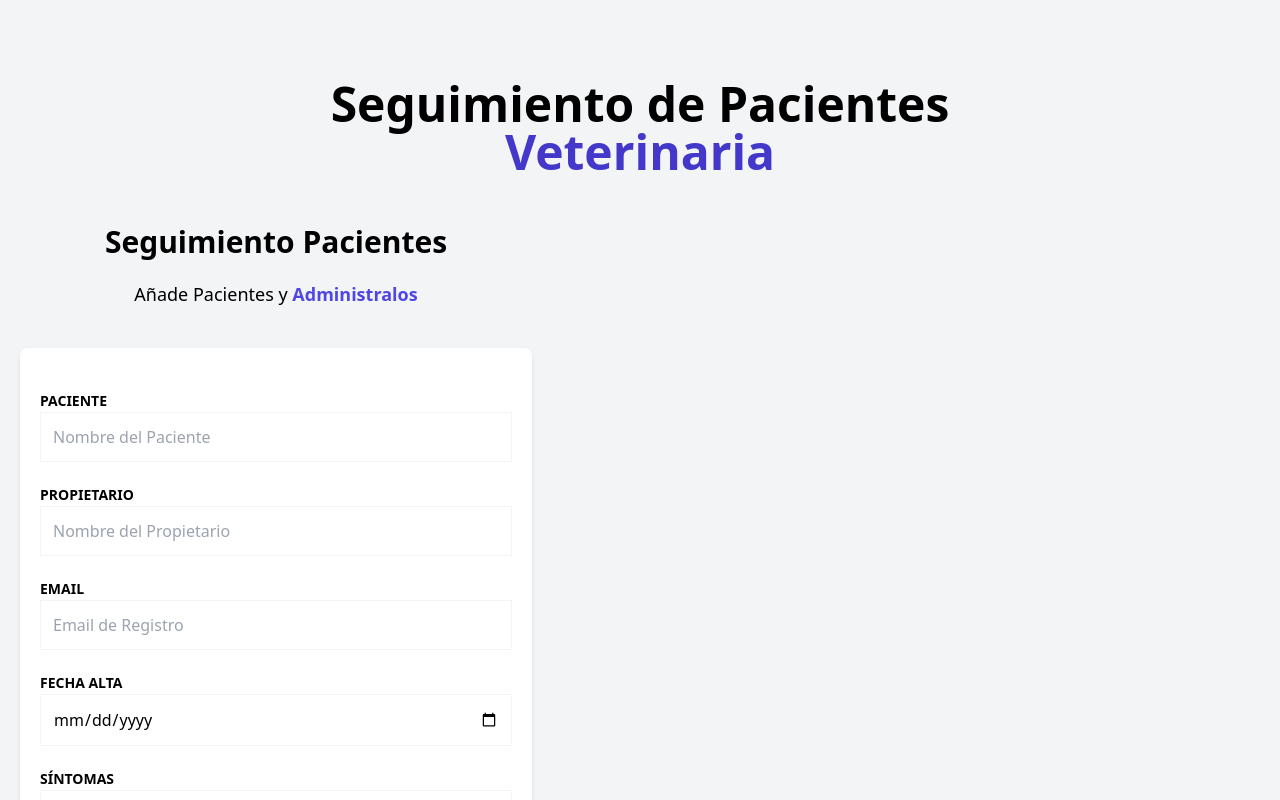
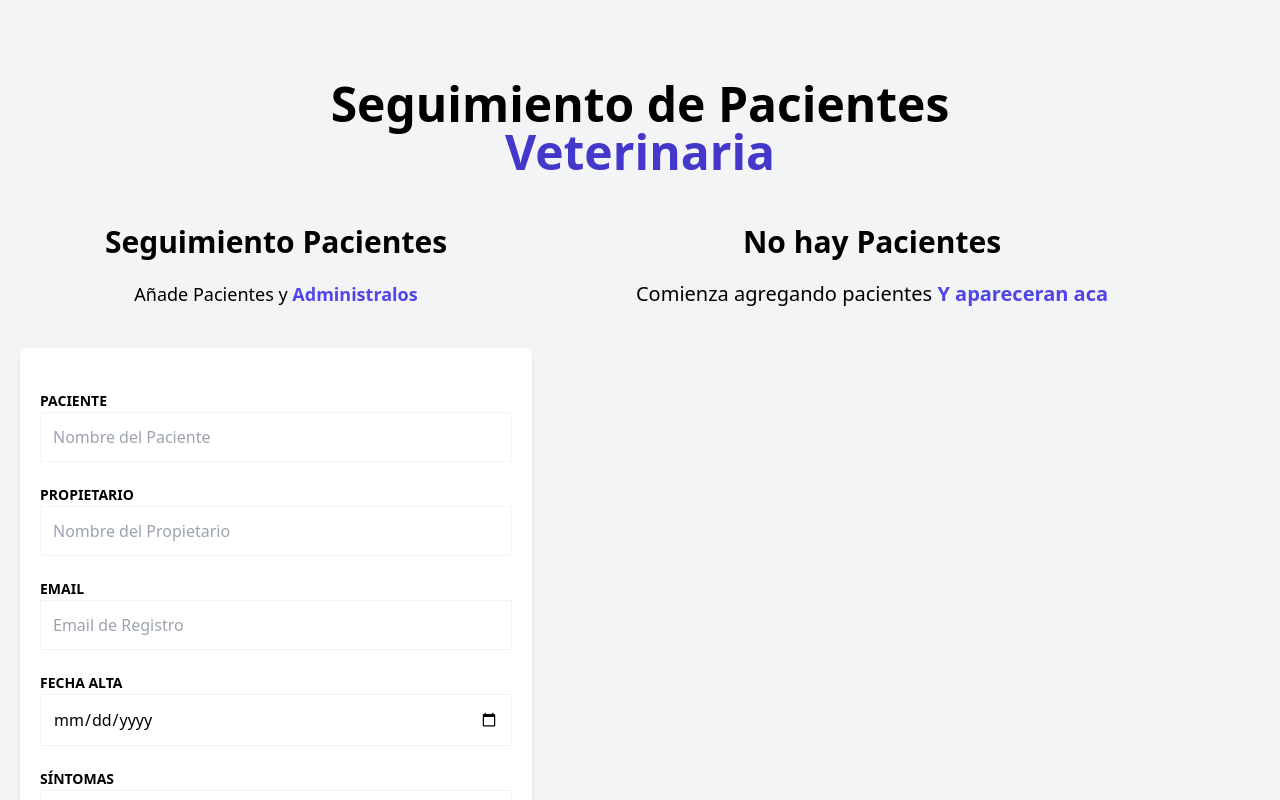
Before and after one commit to be-tho/control-de-pacientes, a React (Vite) app: page / in a window 1280 px wide. Shown: the top 800 px of the page. Built offline with nearby package versions, Linux system fonts and the light colour scheme.

Commit message:
agregar y mostrar pacientes

```diff
--- a/package.json
+++ b/package.json
@@ -13,12 +13,14 @@
     "react": "^19.0.0",
     "react-dom": "^19.0.0",
     "react-hook-form": "^7.55.0",
+    "uuid": "^11.1.0",
     "zustand": "^5.0.3"
   },
   "devDependencies": {
     "@eslint/js": "^9.21.0",
     "@types/react": "^19.0.10",
     "@types/react-dom": "^19.0.4",
+    "@types/uuid": "^10.0.0",
     "@vitejs/plugin-react-swc": "^3.8.0",
     "autoprefixer": "^10.4.21",
     "eslint": "^9.21.0",
--- a/src/App.tsx
+++ b/src/App.tsx
@@ -9,8 +9,8 @@ function App() {
 
     </div>
     <div className="mt-12 md:flex">
+      <PatientForm />
       <PatientList />
-      <PatientForm />
     </div>
     </>
   )
--- /dev/null
+++ b/src/components/PatientDetail.tsx
@@ -0,0 +1,28 @@
+import { Patient } from "../types"
+import PatientDetailItem from "./PatientDetailItem"
+
+type PatientDetailProps = {
+    patient: Patient
+}
+
+export default function PatientDetail({patient}: PatientDetailProps) {
+    return (
+        <div className="mx-5 my-10 px-5 py-10 bg-white shadow-md rounded-xl">
+            <PatientDetailItem label="ID" data={patient.id} />
+            <PatientDetailItem label="Nombre" data={patient.name} />
+            <PatientDetailItem label="Propietario" data={patient.caretaker} />
+            <PatientDetailItem label="Email" data={patient.email} />
+            <PatientDetailItem label="Fecha Alta" data={patient.date.toString()} />
+            <PatientDetailItem label="Síntomas" data={patient.symptoms} />
+
+            <div className="flex justify-between mt-10">
+                <button type="button" className="py-2 px-10 bg-indigo-600 hover:bg-indigo-700 text-white font-bold uppercase rounded-lg ">
+                    Editar
+                </button>
+                <button type="button" className="py-2 px-10 bg-red-600 hover:bg-red-700 text-white font-bold uppercase rounded-lg ">
+                    Borrar
+                </button>
+            </div>
+        </div>
+    )
+}
--- /dev/null
+++ b/src/components/PatientDetailItem.tsx
@@ -0,0 +1,13 @@
+
+type PatientDetailItemProps = {
+    label: string
+    data: string
+}
+
+export default function PatientDetailItem({label, data}: PatientDetailItemProps) {
+    return(
+        <p className="font-bold mb-3 text-gray-700 uppercase">{label}: {''}
+                <span className="font-normal normal-case">{data}</span>
+        </p>
+    )
+}
--- a/src/components/PatientForm.tsx
+++ b/src/components/PatientForm.tsx
@@ -1,13 +1,16 @@
 import { useForm } from "react-hook-form"
 import Error from "./Error"
 import { DraftPatient } from "../types"
+import { usePatientStore } from "../store/store"
 
 export default function PatientForm() {
 
-    const { register, handleSubmit, formState: { errors } } = useForm<DraftPatient>()
+    const { addPatient } = usePatientStore()
+    const { register, handleSubmit, formState: { errors }, reset } = useForm<DraftPatient>()
 
     const registerPatient = (data : DraftPatient) => {
-        console.log(data)
+        addPatient(data)
+        reset()
     }
 
     return (
--- a/src/components/PatientList.tsx
+++ b/src/components/PatientList.tsx
@@ -1,5 +1,36 @@
+import { usePatientStore } from "../store/store"
+import PatientDetail from "./PatientDetail"
+
 export default function PatientList() {
+
+  const patients = usePatientStore((state) => state.patients)
+
   return (
-    <div></div>
+    <div className="md:w-1/2 lg:3/5 md:h-screen overflow-y-scroll">
+      {patients.length ? (
+        <>
+          <h2 className="font-black text-3xl text-center">Listado de Pacientes</h2>
+          <p className="text-xl mt-5 mb-10 text-center">
+            Administra tus {''}
+            <span className="text-indigo-600 font-bold">Pacientes y Citas</span>
+          </p>
+          {patients.map(patient => (
+            <PatientDetail
+              key={patient.id}
+              patient={patient}
+            />
+          ))}
+        </>
+      ) : (
+        <>
+          <h2 className="font-black text-3xl text-center">No hay Pacientes</h2>
+          <p className="text-xl mt-5 mb-10 text-center">
+            Comienza agregando pacientes {''}
+            <span className="text-indigo-600 font-bold">Y apareceran aca</span>
+          </p>
+        </>
+      )}
+
+    </div>
   )
 }
--- /dev/null
+++ b/src/store/store.ts
@@ -0,0 +1,30 @@
+import { create } from "zustand"
+import { DraftPatient, Patient } from "../types"
+import { v4 as uuid4 } from "uuid"
+
+
+// Types
+type PatientState = {
+    patients: Patient[]
+    addPatient: (data:DraftPatient) => void
+}
+
+// Utils
+const createPatient = (patient: DraftPatient) : Patient =>{
+    return {
+        id: uuid4(),
+        ...patient
+    }
+}
+
+// Store, cuando guarde el paciente reiniciar el form
+export const usePatientStore = create<PatientState>((set) => ({
+    patients : [],
+    addPatient: (data) => {
+        const newPatient = createPatient(data)
+
+        set((state) => ({
+            patients: [...state.patients, newPatient]
+        }))
+    }
+}))
```
Also changed, not shown: 1 other file (tests, documents, lock files or other folders).
